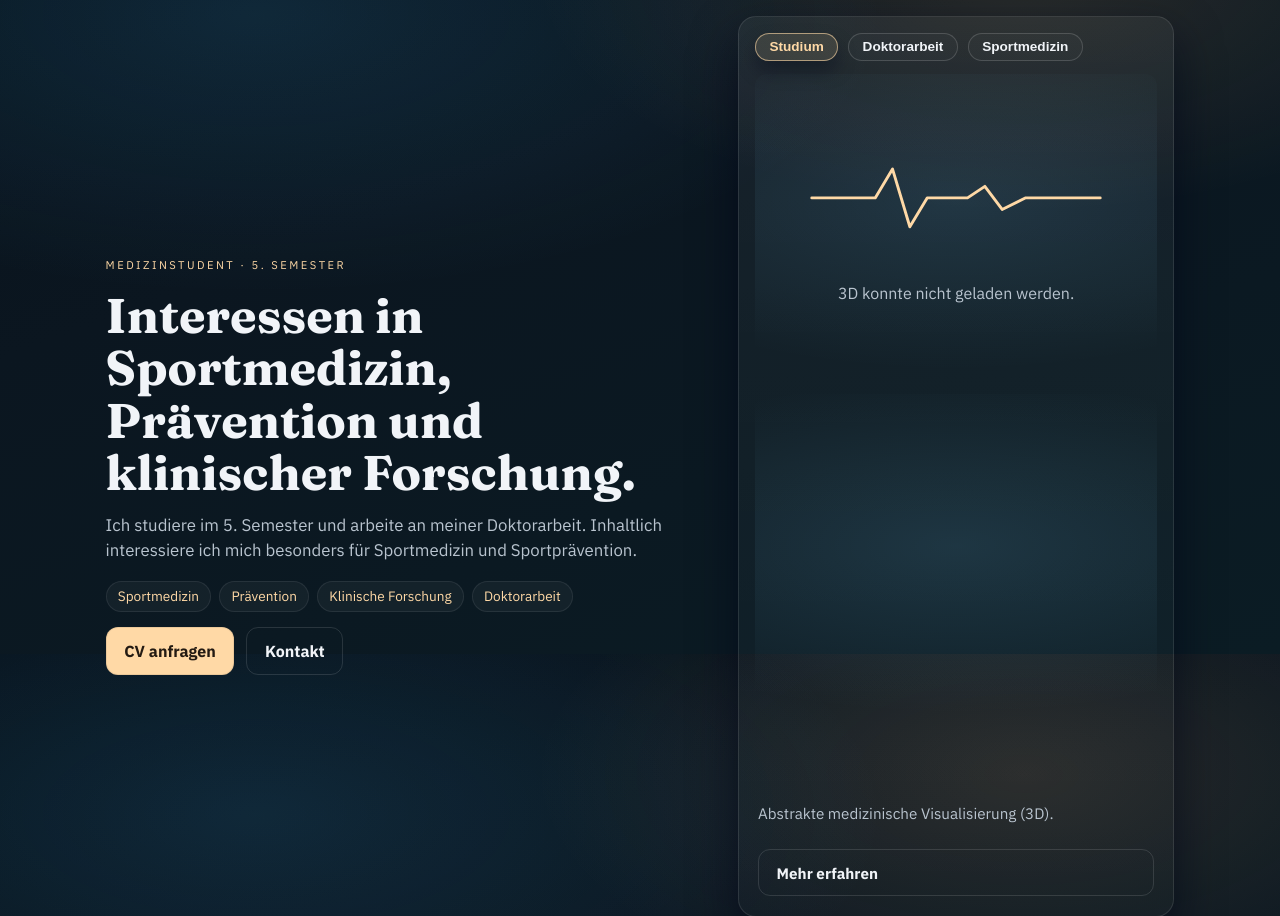
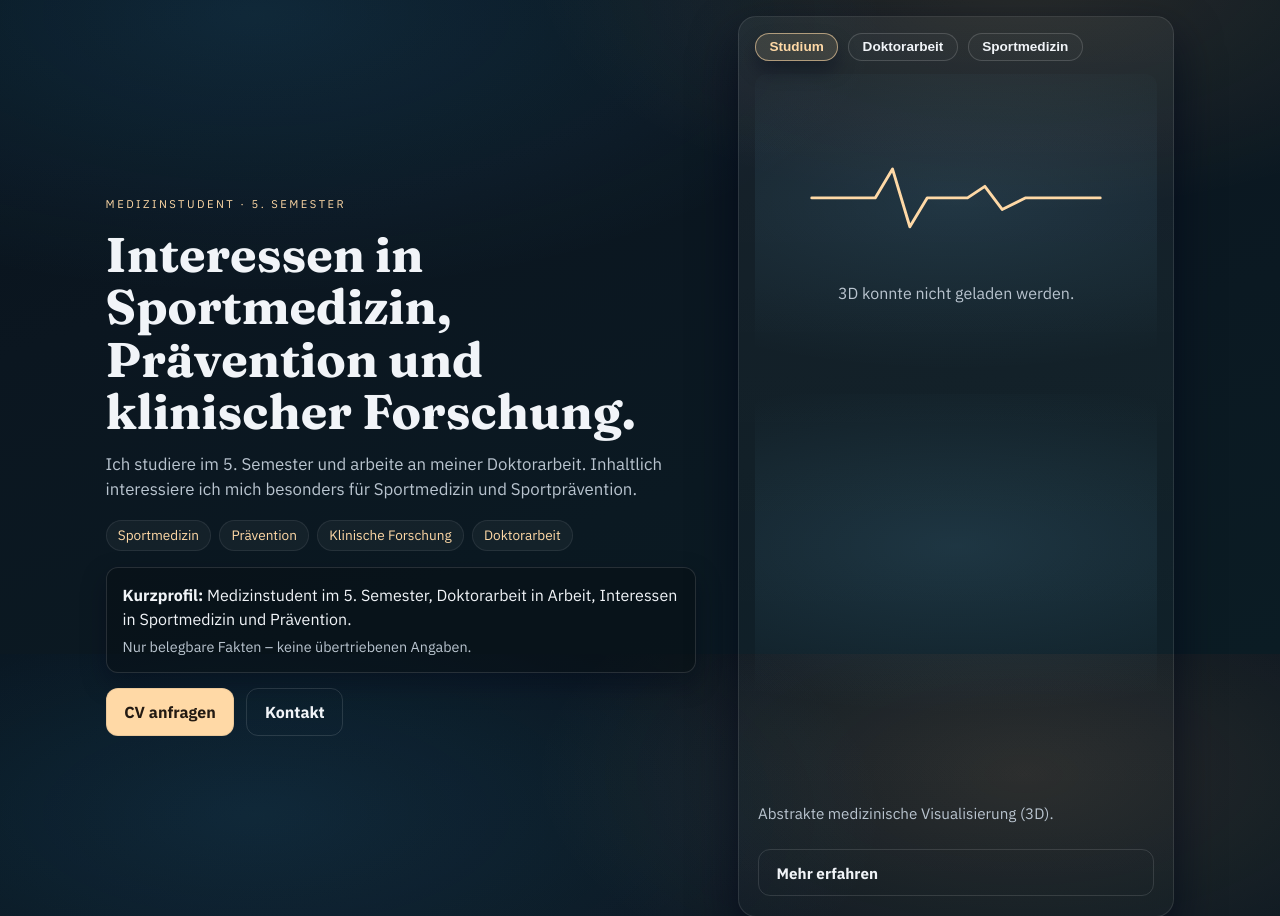
Before and after one commit to JoshuaForster02/Mywebsite, a Flask app: page / in a window 1280 px wide. Shown: the part 146-1062 px from the top of the page. Run offline with Flask 3, Linux system fonts and the light colour scheme.

Commit message:
Add factual short profile box

```diff
--- a/static/style.css
+++ b/static/style.css
@@ -164,3 +164,15 @@ form button{justify-self:start}
 @media (max-width:640px){
     .performance-grid{grid-template-columns:1fr}
 }
+
+
+.profile-note{
+    margin:1rem 0 0.6rem;
+    padding:0.9rem 1rem;
+    border-radius:12px;
+    border:1px solid rgba(255,255,255,0.12);
+    background:rgba(9,15,20,0.55);
+    box-shadow:0 10px 24px rgba(2,6,23,0.35);
+}
+.profile-note p{margin:0;color:var(--text)}
+.profile-note .facts-only{margin-top:0.35rem;color:var(--muted);font-size:0.9rem}
--- a/templates/index.html
+++ b/templates/index.html
@@ -61,6 +61,10 @@
             <span class="badge">Klinische Forschung</span>
             <span class="badge">Doktorarbeit</span>
           </div>
+      <div class="profile-note">
+        <p><strong>Kurzprofil:</strong> Medizinstudent im 5. Semester, Doktorarbeit in Arbeit, Interessen in Sportmedizin und Prävention.</p>
+        <p class="facts-only">Nur belegbare Fakten – keine übertriebenen Angaben.</p>
+      </div>
           <div class="ctas">
             <a class="btn btn-primary" href="contact.html#contact-form">CV anfragen</a>
             <a class="btn btn-ghost" href="contact.html">Kontakt</a>
```
